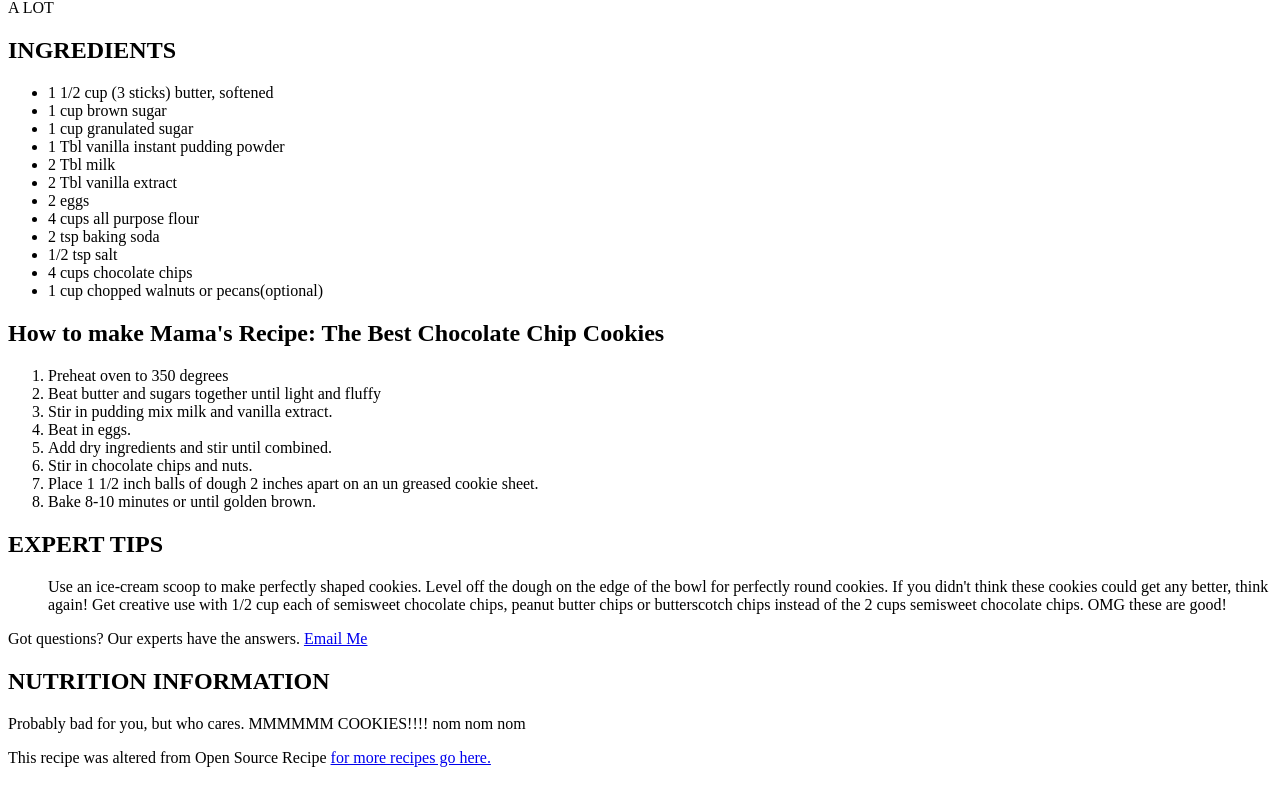
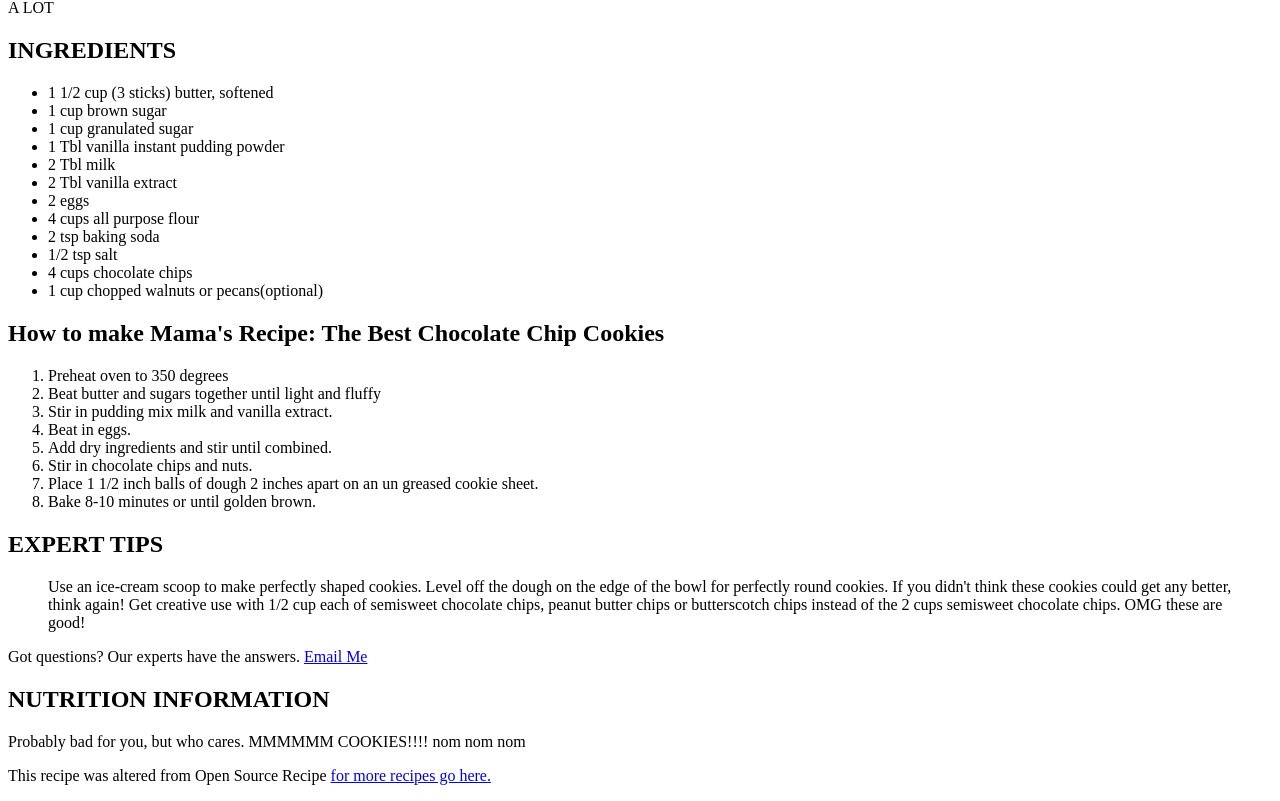
Before and after one commit to conncheng/cookie-recipe-starter, a plain HTML site: page index.html in a window 1280 px wide. Shown: the part 797-1598 px from the top of the page. Drawn offline with Linux system fonts and the light colour scheme.

Commit message:
changed to blockquote tag instead of list!

```diff
--- a/index.html
+++ b/index.html
@@ -53,13 +53,13 @@
       <li>Bake 8-10 minutes or until golden brown.</li>
    </ol>
    <h2>EXPERT TIPS</h2>
-   <ul style="list-style-type:none">
-      <li>
+<blockquote>
+   <p>
          Use an ice-cream scoop to make perfectly shaped cookies. Level off the dough on the edge of the bowl for perfectly round cookies. If you didn't think these cookies could get any better, think again! Get creative use with 1/2 cup each of semisweet chocolate chips, peanut butter chips or butterscotch chips instead of the 2 cups semisweet chocolate chips. OMG these are good!
-      </li>
-   </ul>
+   </p>
+</blockquote>
    <section>
-      Got questions? Our experts have the answers. <a href="URL">Email Me</a>
+      Got questions? Our experts have the answers. <a href="mailto:hello@gmail.com">Email Me</a>
    </section>
    <h2>NUTRITION INFORMATION</h2>
    Probably bad for you, but who cares. MMMMMM COOKIES!!!! nom nom nom
```
